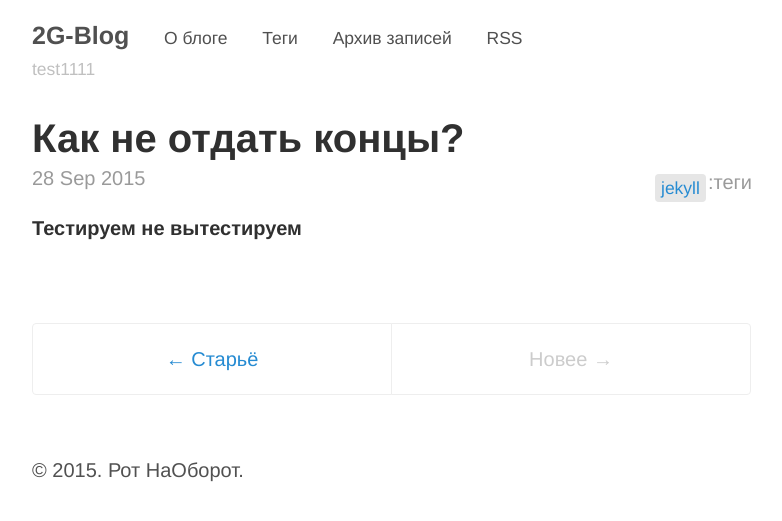
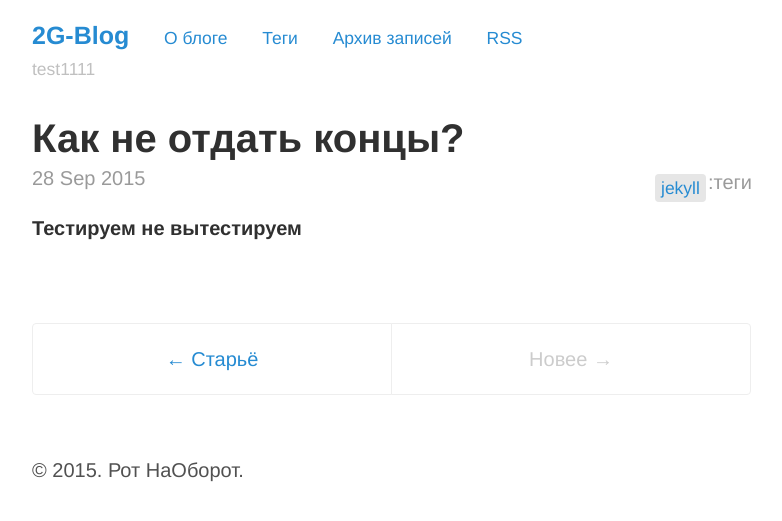
Before and after one commit to gitter-badger/2gud.github.io, a Jekyll site: the page built from index.html, in a window 1280 px wide. Shown: the top 521 px of the page, without its empty margins (248-1030 px from the left). Built offline with Jekyll 4.4.1, drawn with Linux system fonts in a browser that asks for light colours; nearby versions of some CDN libraries; the list of posts is cut into pages by our own code.

Commit message:
Added changes

```diff
--- a/public/css/st.css
+++ b/public/css/st.css
@@ -294,7 +294,11 @@ tbody tr:nth-child(odd) th {
   color: #505050;
 }
 .masthead-title a {
-  color: #505050;
+  color: #268bd2;
+  text-decoration: none;
+}
+.masthead-title a:hover {
+  color: #303030;
 }
 .masthead-title small {
   font-size: 70%;
```
